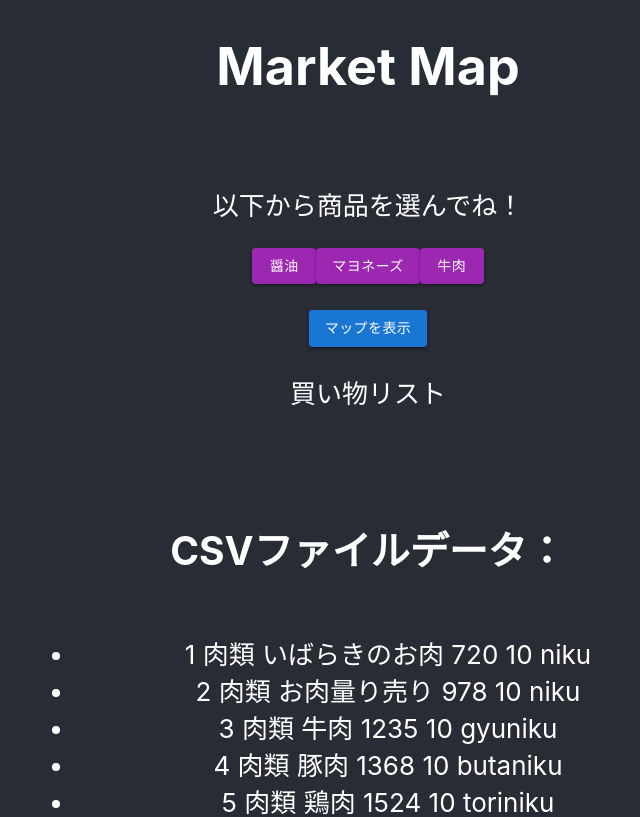
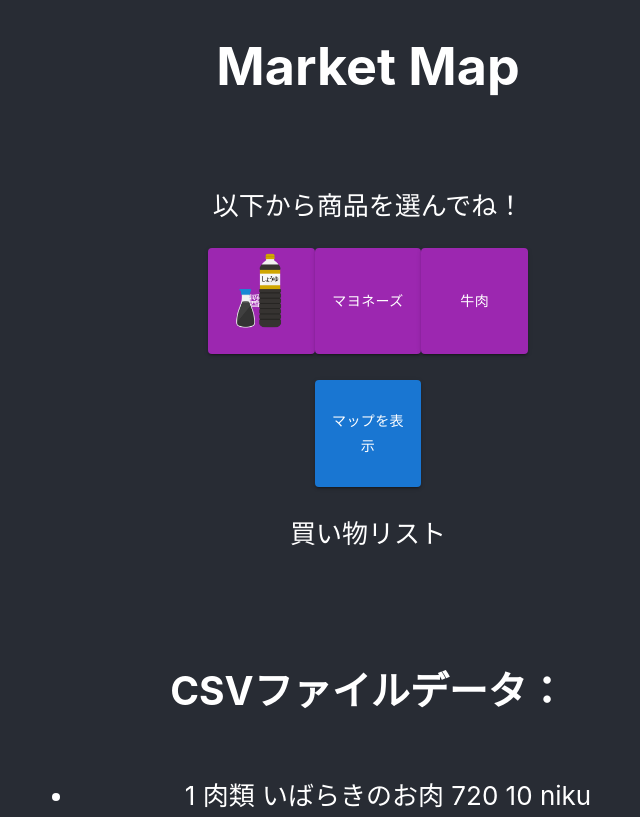
Before and after one commit to enpitut2023/MarketMap_front, a React (Create React App) app: page / in a window 1280 px wide. Shown: the top 817 px of the page, without its empty margins (272-912 px from the left). Built offline with nearby package versions, Linux system fonts and the light colour scheme.

Commit message:
sakurai button image

```diff
--- a/package.json
+++ b/package.json
@@ -5,6 +5,7 @@
   "dependencies": {
     "@emotion/react": "^11.11.1",
     "@emotion/styled": "^11.11.0",
+    "@mui/icons-material": "^5.14.1",
     "@mui/material": "^5.14.1",
     "@testing-library/jest-dom": "^5.17.0",
     "@testing-library/react": "^13.4.0",
--- a/src/App.css
+++ b/src/App.css
@@ -40,3 +40,25 @@
 .title{
   text-align: center;
 }
+
+button {
+  display: flex;
+  flex-direction: column; /* 将 flex-direction 设置为 column，使图标和文本垂直排列 */
+  align-items: center;
+  justify-content: center;
+  padding: 16px 16px;
+  color: #fff;
+  border: none;
+  border-radius: 4px;
+  height: 80pt;
+  width: 80pt;
+  cursor: pointer;
+}
+
+img{
+  position: absolute;
+  top: 0;
+  left: 0;
+  width:100%;
+  height: 80%;
+}
--- a/src/App.jsx
+++ b/src/App.jsx
@@ -64,7 +64,10 @@ function App() {
         </h1>
         <p>
           <p>以下から商品を選んでね！</p>
-          <Button variant="contained" color="secondary" onClick={() => addelem(0, "醤油")}>醤油</Button>
+          <Button variant="contained" color="secondary" onClick={() => addelem(0, "醤油")}>
+            <img src="img/shoyu.png" alt="Icon" className="icon" />
+            <span>醤油</span>
+          </Button>
           <Button variant="contained" color="secondary" onClick={() => addelem(1, "マヨネーズ")}>マヨネーズ</Button>
           <Button variant="contained" color="secondary" onClick={() => addelem(2, "牛肉")}>牛肉</Button>
         </p>
```
Also changed, not shown: public/img/shoyu.png (added), 1 other file (tests, documents, lock files or other folders).
